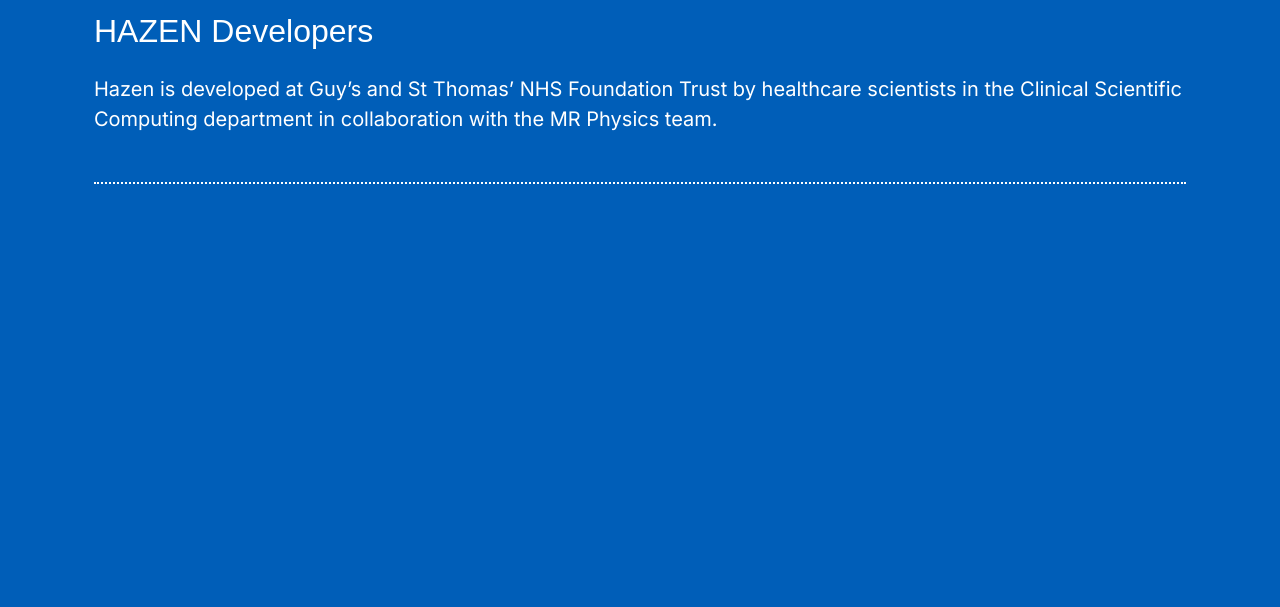
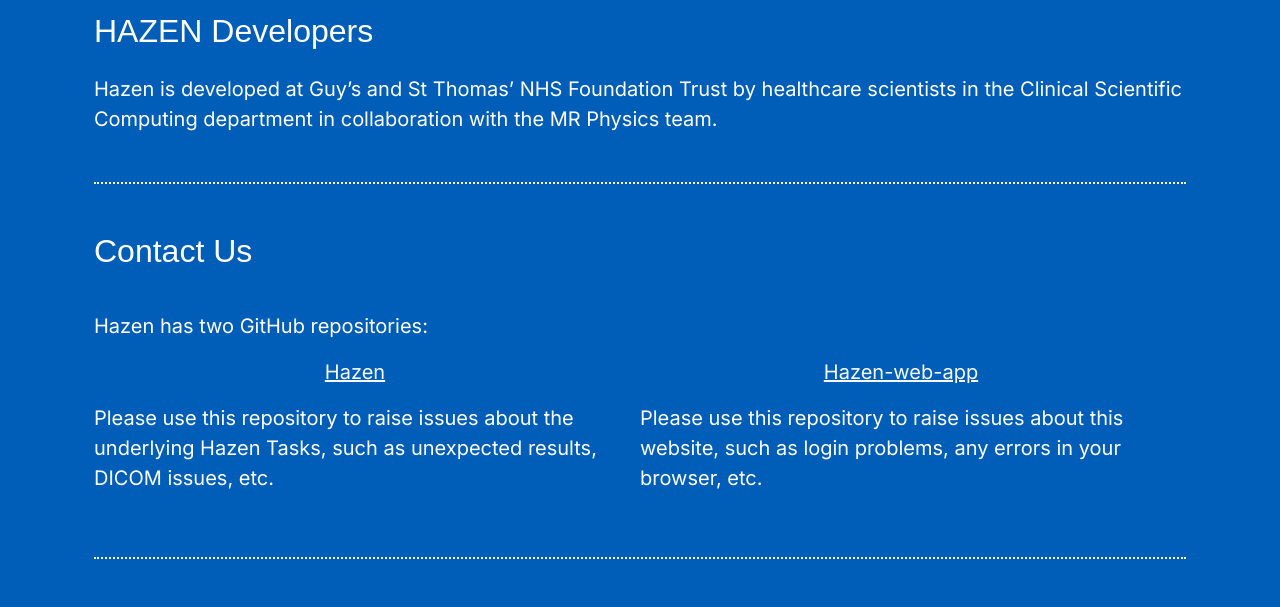
Before and after one commit to GSTT-CSC/hazen-web-app, a Flask app: page / in a window 1280 px wide. Shown: the part 1415-2022 px from the top of the page. Before the commit the page ends 1599 px from the top, so only its background shows below. Run offline with Flask 2, Linux system fonts and the light colour scheme; data that the repository does not hold is empty; parts of the project's set-up code (start-up, migrations or seed data) failed here and were passed over; some libraries are stand-ins or nearby versions; some web fonts are replaced.

Commit message:
Adds Contact Us section to front page

```diff
--- a/app/main/templates/index.html
+++ b/app/main/templates/index.html
@@ -83,6 +83,34 @@
             <div class="hazen-dotted-horizontal-line py-3"></div>
         </section>
 
+        <!-- Contact Us -->
+        <section class="pb-5">
+            <div class="row">
+                <h2 class="h2 pb-3">Contact Us</h2>
+                    <div class="row py-3">
+                        <p class="p-front-page lead"> Hazen has two GitHub repositories:</p>
+                        <div class="col">
+                            <p class="p-front-page lead text-center">
+                                <a class="link-light" href="https://github.com/GSTT-CSC/hazen">Hazen</a>
+                            </p>
+                            <p class="p-front-page lead">
+                                Please use this repository to raise issues about the underlying Hazen Tasks, such as unexpected results, DICOM issues, etc.
+                            </p>
+                        </div>
+                        <div class="col">
+                            <p class="p-front-page lead text-center">
+                                <a class="link-light" href="https://github.com/GSTT-CSC/hazen-web-app">Hazen-web-app</a>
+                            </p>
+                            <p class="p-front-page lead">
+                                Please use this repository to raise issues about this website, such as login problems, any errors in your browser, etc.
+                            </p>
+                        </div>
+                    </div>
+            </div>
+
+            <div class="hazen-dotted-horizontal-line py-3"></div>
+        </section>
+
     </div>
 
 
```
